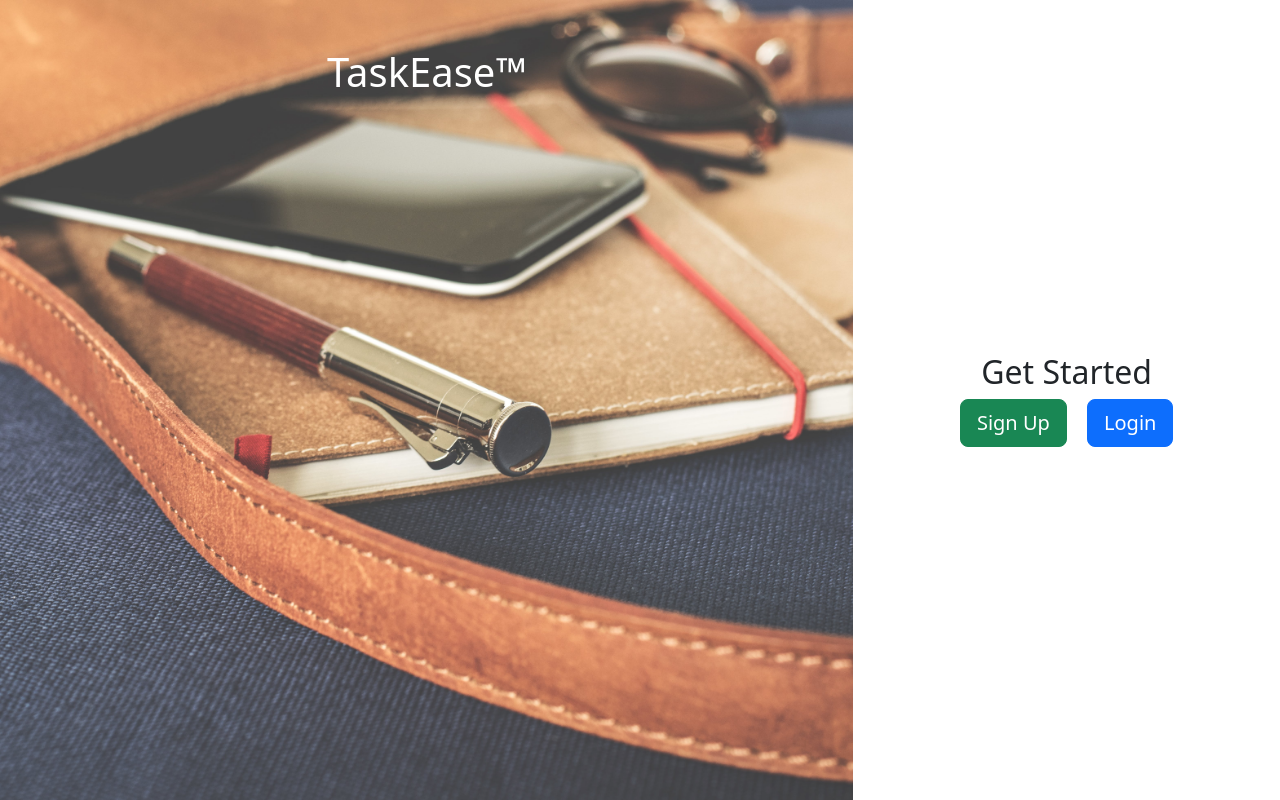
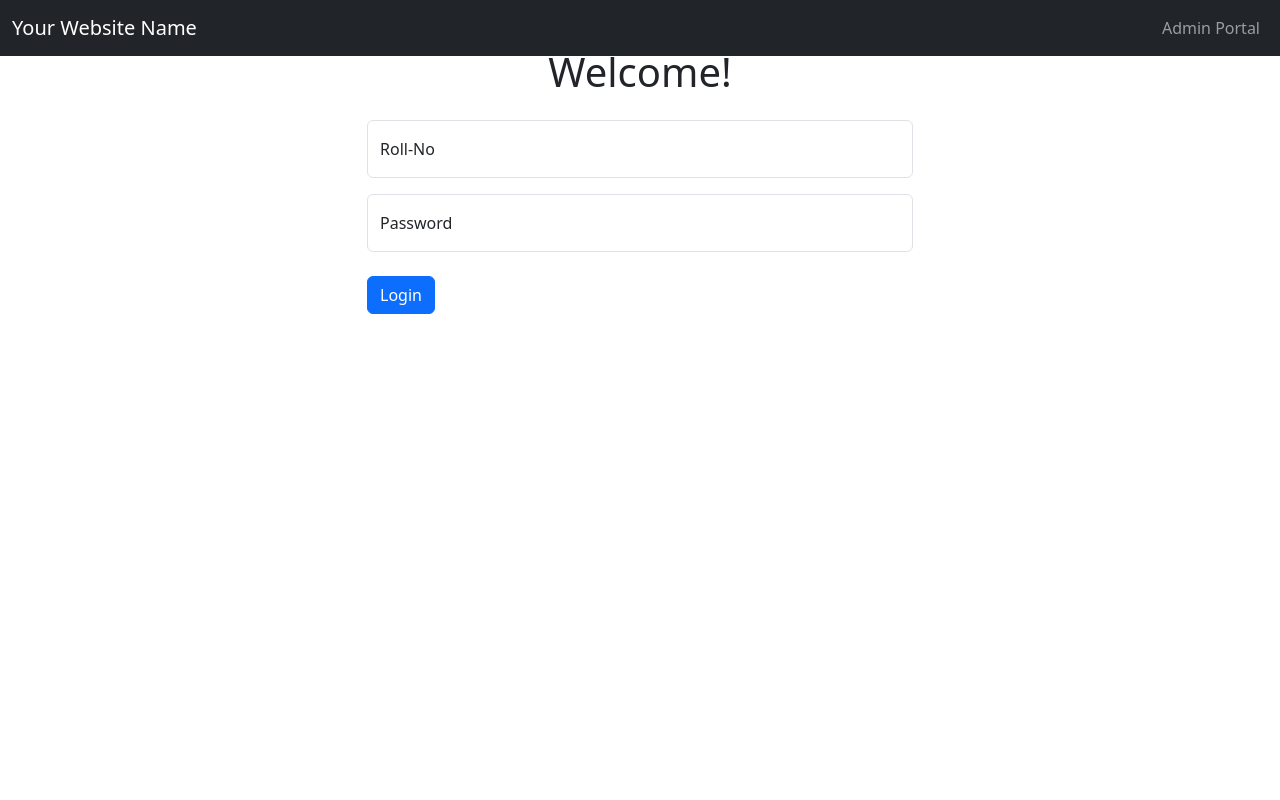
Before and after one commit to Shafain24/dbproject, a PHP site: page /entry.html in a window 1280 px wide. Run offline with PHP 8.4, Linux system fonts and the light colour scheme.

Commit message:
hoge page compleeted

```diff
--- a/entry.html
+++ b/entry.html
@@ -3,44 +3,69 @@
   <head>
     <meta charset="UTF-8" />
     <meta name="viewport" content="width=device-width, initial-scale=1.0" />
-    <title>Welcome Page</title>
+    <title>Your Website Name</title>
+    <link
+      rel="stylesheet"
+      href="https://cdn.jsdelivr.net/npm/bootstrap@5.3.2/dist/css/bootstrap.min.css"
+    />
     <link rel="stylesheet" href="entry.css" />
-    <link
-      href="https://cdn.jsdelivr.net/npm/bootstrap@5.3.2/dist/css/bootstrap.min.css"
-      rel="stylesheet"
-      integrity="sha384-T3c6CoIi6uLrA9TneNEoa7RxnatzjcDSCmG1MXxSR1GAsXEV/Dwwykc2MPK8M2HN"
-      crossorigin="anonymous"
-    />
   </head>
-  <body class="h-100">
-    <div class="container-fluid h-100">
-      <div class="row h-100">
-        <!-- Left Section -->
-        <div
-          class="col-lg-8 col-md-8 bg-primary text-white text-center p-5 left-section d-none d-md-block"
-          style="min-height: 100vh"
+  <body>
+    <nav class="navbar navbar-expand-lg navbar-dark bg-dark fixed-top">
+      <div class="container-fluid">
+        <a class="navbar-brand" href="#">Your Website Name</a>
+        <button
+          class="navbar-toggler"
+          type="button"
+          data-bs-toggle="collapse"
+          data-bs-target="#navbarNav"
+          aria-controls="navbarNav"
+          aria-expanded="false"
+          aria-label="Toggle navigation"
         >
-          <h1>TaskEase&trade;</h1>
+          <span class="navbar-toggler-icon"></span>
+        </button>
+        <div class="collapse navbar-collapse" id="navbarNav">
+          <ul class="navbar-nav ms-auto">
+            <li class="nav-item">
+              <a class="nav-link" href="#">Admin Portal</a>
+            </li>
+          </ul>
         </div>
-        <!-- Right Section -->
-        <div
-          class="col-lg-4 col-md-4 d-flex align-items-center justify-content-center"
-        >
-          <div class="text-center">
-            <h2>Get Started</h2>
-            <a href="signup.html" class="btn btn-success btn-lg me-3"
-              >Sign Up</a
-            >
-            <a href="login.html" class="btn btn-primary btn-lg">Login</a>
-          </div>
+      </div>
+    </nav>
+
+    <div class="container my-5">
+      <div class="row justify-content-center">
+        <div class="col-lg-6">
+          <h1 class="text-center mb-4">Welcome!</h1>
+          <form>
+            <div class="form-floating mb-3">
+              <input
+                type="email"
+                class="form-control"
+                id="floatingInputEmail"
+                placeholder="2021F-BCE-001"
+              />
+              <label for="floatingInputEmail">Roll-No</label>
+            </div>
+            <div class="form-floating">
+              <input
+                type="password"
+                class="form-control"
+                id="floatingPassword"
+                placeholder="Password"
+              />
+              <label for="floatingPassword">Password</label>
+            </div>
+            <button type="submit" class="btn btn-primary btn-block mt-4">
+              Login
+            </button>
+          </form>
         </div>
       </div>
     </div>
 
-    <script
-      src="https://cdn.jsdelivr.net/npm/bootstrap@5.3.2/dist/js/bootstrap.bundle.min.js"
-      integrity="sha384-C6RzsynM9kWDrMNeT87bh95OGNyZPhcTNXj1NW7RuBCsyN/o0jlpcV8Qyq46cDfL"
-      crossorigin="anonymous"
-    ></script>
+    <script src="https://cdn.jsdelivr.net/npm/bootstrap@5.3.2/dist/js/bootstrap.bundle.min.js"></script>
   </body>
 </html>
```
Also changed, not shown: complainform.php (+14 -3 lines).
